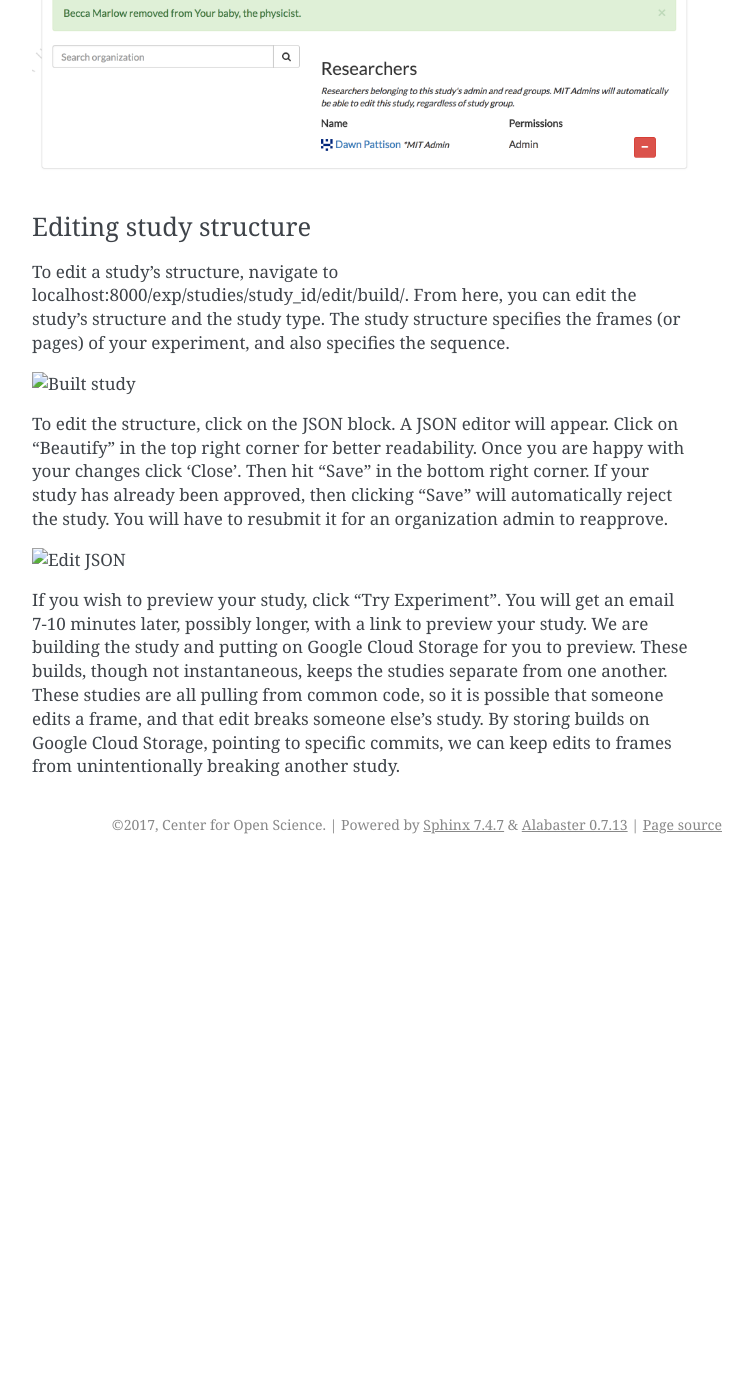
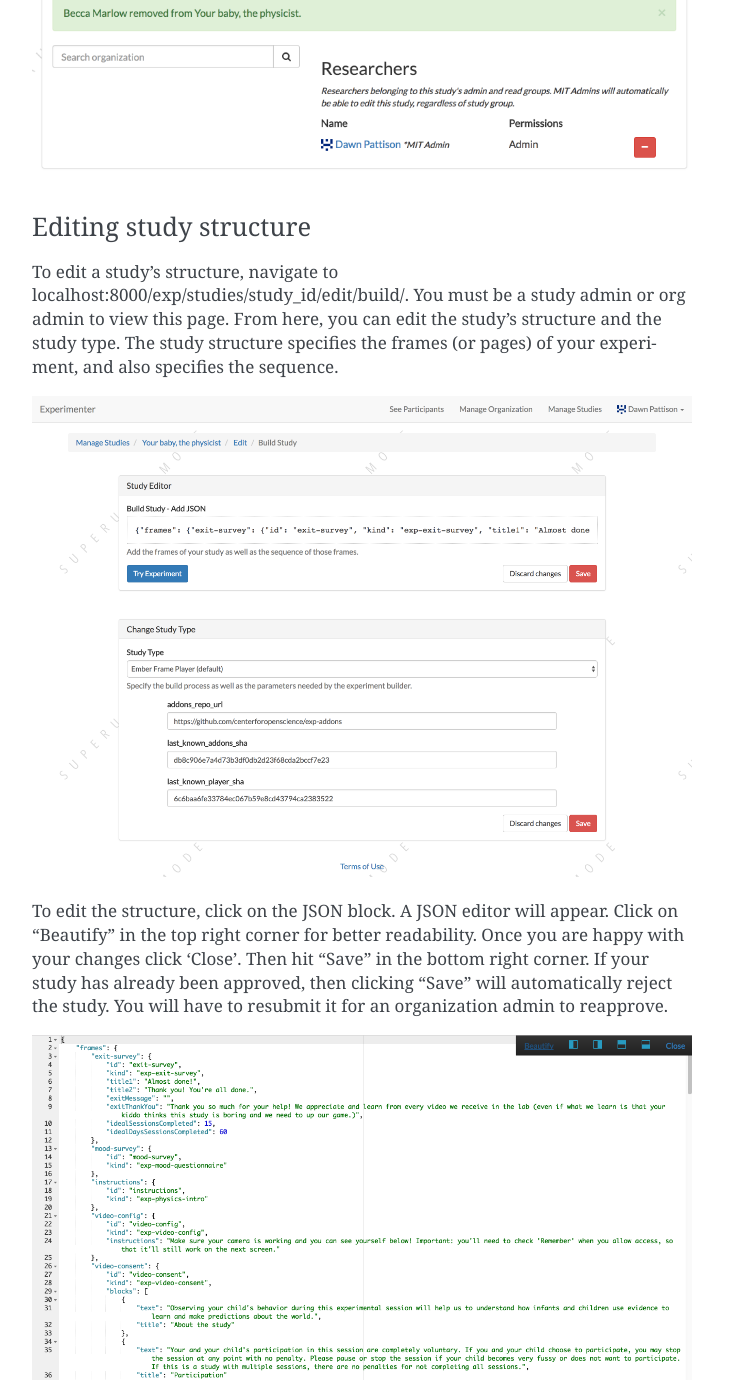
Before and after one commit to lookit/lookit-api, a Sphinx documentation site: the page built from docs/source/experimenter.rst, in a window 1280 px wide and 1400 px high, scrolled down 11000 px. Shown: the whole window, without its empty margins (388-1141 px from the left). Built offline with Sphinx 7.4.7, drawn with Linux system fonts in a browser that asks for light colours; before the commit the page ends 11864 px from its top, so only the background shows below that; some of the changed text lies outside the part shown.

Commit message:
Add images for building/editing.

```diff
--- a/docs/source/experimenter.rst
+++ b/docs/source/experimenter.rst
@@ -184,7 +184,7 @@
 -------------------------
 Editing study structure
 -------------------------
-To edit a study's structure, navigate to localhost:8000/exp/studies/study_id/edit/build/. From here, you can edit the study's structure and the study type.
+To edit a study's structure, navigate to localhost:8000/exp/studies/study_id/edit/build/. You must be a study admin or org admin to view this page. From here, you can edit the study's structure and the study type.
 The study structure specifies the frames (or pages) of your experiment, and also specifies the sequence.
 
 .. image:: _static/img/build_study.png
@@ -199,3 +199,7 @@
 If you wish to preview your study, click "Try Experiment".  You will get an email 7-10 minutes later, possibly longer, with a link to preview your study.  We are building the study and putting on Google Cloud Storage for you to preview. These builds,
 though not instantaneous, keeps the studies separate from one another.  These studies are all pulling from common code, so it is possible that someone edits a frame, and that edit breaks someone else's study. By storing builds on Google Cloud Storage,
 pointing to specific commits, we can keep edits to frames from unintentionally breaking another study.
+
+-------------------------
+Editing study type
+-------------------------
```
Also changed, not shown: docs/source/_static/img/build_study.png (added), docs/source/_static/img/json_editor.png (added).
